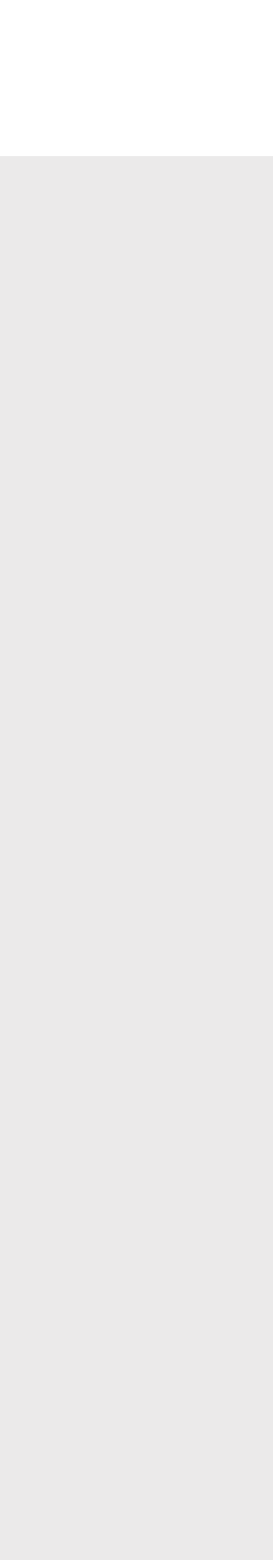
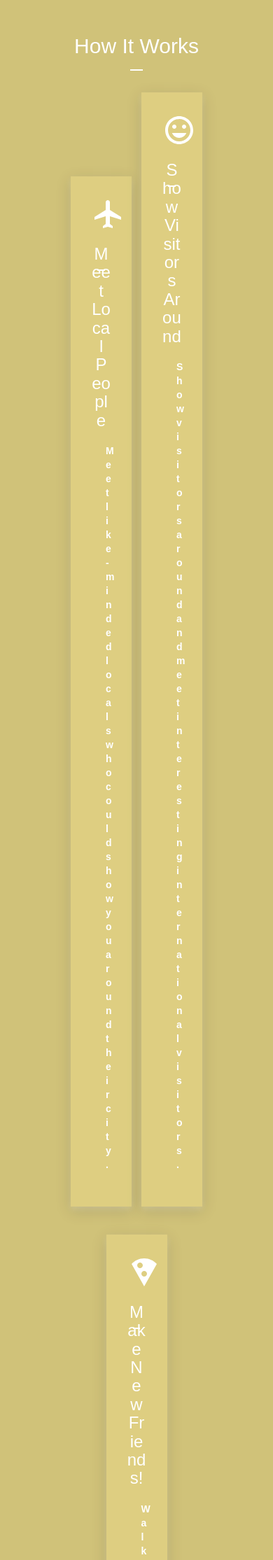
Before and after one commit to SethBuilder/excurj2, a Django app: template templates/excurj/index.html in a window 390 px wide. Shown: the part 621-2850 px from the top of the page at 70% size. Before the commit the page ends 844 px from the top, so only its background shows below. Run offline with Django 3.2, Linux system fonts and the light colour scheme; the template is opened without the code that fills it: most values are stand-ins (such as "Sample title", 1, 10 or a date in 2020); some libraries are stand-ins or nearby versions.

Commit message:
added search box, button and how it works section (not responsive till now)

```diff
--- a/static/css/style.css
+++ b/static/css/style.css
@@ -148,15 +152,133 @@ navbar-nav ul li a{
     z-index: 100;
 }
 
-#details-header{
-	width: 70%;
+.header-sections{
+	width: 100%;
 	margin: auto;
 }
 
+
+#homepage-search{
+	width: 100%;
+	margin: auto;
+	padding: 20px;
+	transition: padding .0s ease;
+	opacity: 0.7;
+}
+
+#homepage-search:focus{
+	padding: 22px;
+	opacity: 1;
+}
+
+.header-button{
+	padding: 5px 10px;
+	font-size: 20px;
+    font-family: 'Montserrat', sans-serif;
+    font-weight: bold;
+    color: black;
+    text-align: center;
+    width: 220px;
+    opacity: .7;
+    margin: 0px 20px;
+    border: none;
+    border-radius: 2px;
+}
+
+.header-button:hover{
+	opacity: 1;
+}
+
+.buttons{
+	margin: auto;
+	width: 100%;
+	text-align: center;
+}
+
+
+.how-it-works{
+	padding: 50px;
+	background-color: #C5B358;
+	font-family: 'Montserrat', sans-serif;
+	opacity: .8;
+	text-align: center;
+
+}
+.how-it-works h2{
+	text-align: center;
+	position: relative;
+	color: white;
+	margin-bottom: 30px;
+}
+
+.how-it-works h2:after{
+	content: "";
+	position: absolute;
+	top: 50px;
+	left: 47%;
+	right: 47%;
+	height: 2px;
+	background-color: white;
+	display: block;
+}
+
+.how-it-works-box{
+	padding: 30px;
+	background-color: #D6C362;
+	margin: 20px 5px;
+	display: inline-block;
+	width: calc(30%);
+	overflow-wrap: break-word;
+	color: white;
+	box-shadow: 0 4px 8px 0 rgba(255, 255, 255, 0.2), 0 6px 20px 0 rgba(0, 0, 0, 0.19);
+}
+
+.how-it-works-box h3{
+position: relative;
+}
+
+
+.how-it-works-box h3:after{
+	content: "";
+	position: absolute;
+	top: 35px;
+	left: 30%;
+	right: 30%;
+	height: 2px;
+	background-color: white;
+	display: block;
+}
+
+.how-it-works-box p{
+	margin: 20px;
+	font-weight: bold;
+}
+
+
+
+
+
+
+
+
+
+
+
+
+
+
+
+
 @media only screen and (max-width: 600px){
 
+	ul.nav li{
+	background-color: white;
+	color: white;
+	opacity: 1;
+}
+
 	.jumbotron h1{
-	font-size: 25px;
+	font-size: 20px;
 }
 
 .jumbotron p{
--- a/templates/excurj/base.html
+++ b/templates/excurj/base.html
@@ -47,7 +47,7 @@
     			<!--menu items-->
     			<div class="collapse navbar-collapse" id="mainNavBar">
     				<ul class="nav navbar-nav">
-    					<li class="active"><a href="#">What is this?</a></li>
+    					<li class="active"><a href="#">How it Works</a></li>
     					<li><a href="#">Super Stars</a></li>
     					<li><a href="#">Popular Cities</a></li>
     				</ul>
--- a/templates/excurj/index.html
+++ b/templates/excurj/index.html
@@ -11,17 +11,25 @@
   <div id="container">
 
   <div class="homepage_jumbo">
-      <section>
+
+      <section class="header-sections">
         <h1>Seif, where do you want to go?</h1>
       </section>
 
-      <section id="details-header">
+      <section class="header-sections">
         <p>excurj. is a community where people show visitors around their cities to make new friendships.</p>
       </section>
 
+      <form>
+        <div class="form-group">
+          <input type="text" name="homepage-search" class="form-control" id="homepage-search" placeholder="Search cities...">
+        </div>
+      </form>
 
-<!--       <input type="text" name="search_homepage" class="form-control input-lg searchbox">
- -->
+      <div class="buttons">
+        <button class="header-button">Find a Guide</button>
+        <button class="header-button">Become a Guide</button>
+      </div>
 
   </div>
 
@@ -36,6 +44,28 @@
   </div>
 </div>
 
+<!-- How It Works section -->
+<div class="how-it-works">
+    <h2>How It Works</h2>
+
+  <div class="how-it-works-box">
+    <img src=" {% static "images/meetlocals3.svg" %} ">
+    <h3>Meet Local People</h3>
+    <p>Meet like-minded locals who could show you around their city.</p>
+  </div>
+
+  <div class="how-it-works-box">
+    <img src=" {% static "images/showpeople.svg" %} ">
+    <h3>Show Visitors Around</h3>
+    <p>Show visitors around and meet interesting international visitors.</p>
+  </div>
+
+  <div class="how-it-works-box">
+    <img src=" {% static "images/makefriends.svg" %} ">
+    <h3>Make New Friends!</h3>
+    <p>Walking around is a fun bonding activity to make new friends!</p>
+  </div>
+</div>
 
   {% if cities %}
 
```
Also changed, not shown: other parts of static/css/style.css (+32 -10 lines), static/images/makefriends.svg (added), static/images/meetlocals.svg (added), static/images/meetlocals2.svg (added), static/images/meetlocals3.svg (added), static/images/meetlocals4.svg (added), static/images/showpeople.svg (added).
